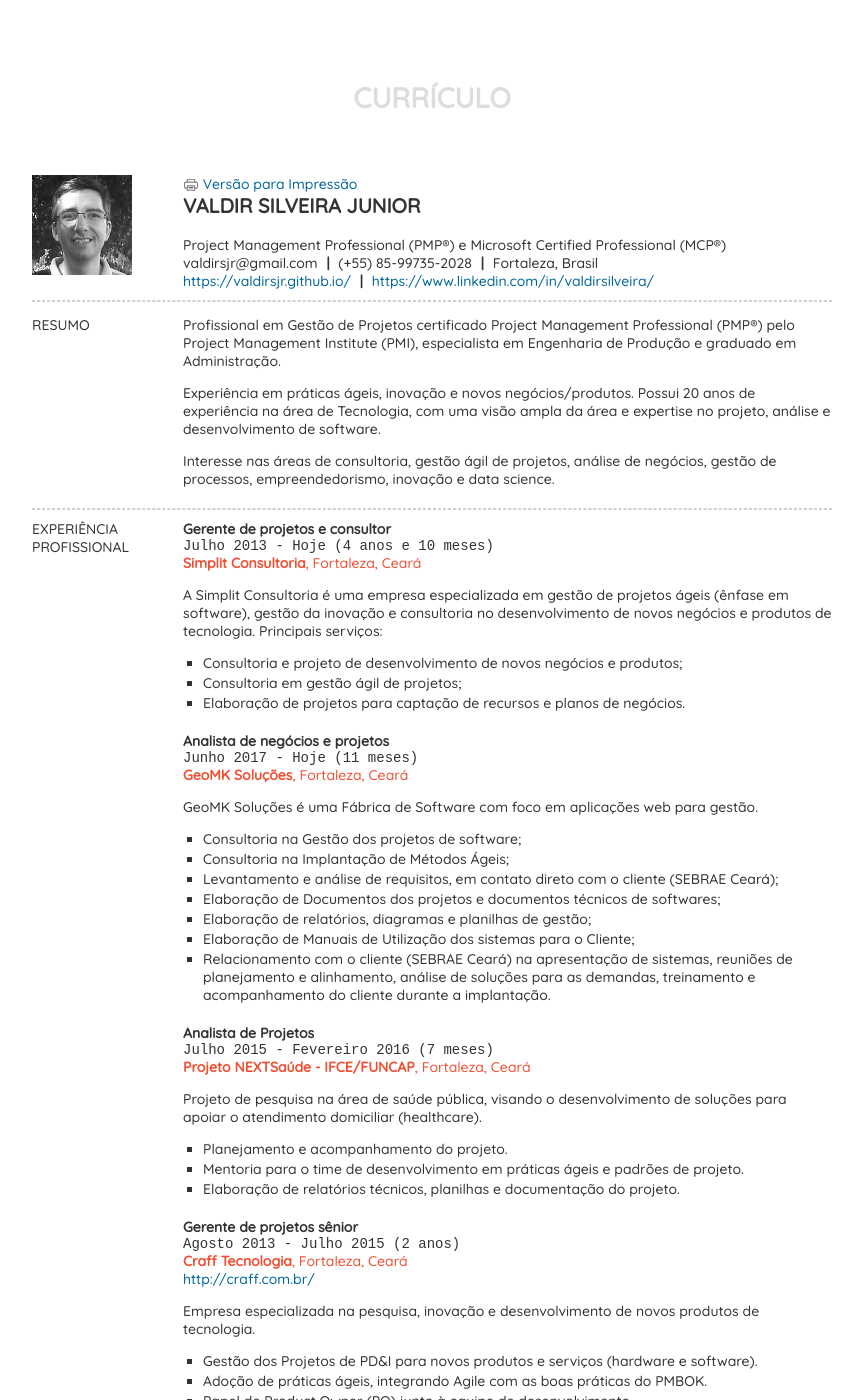
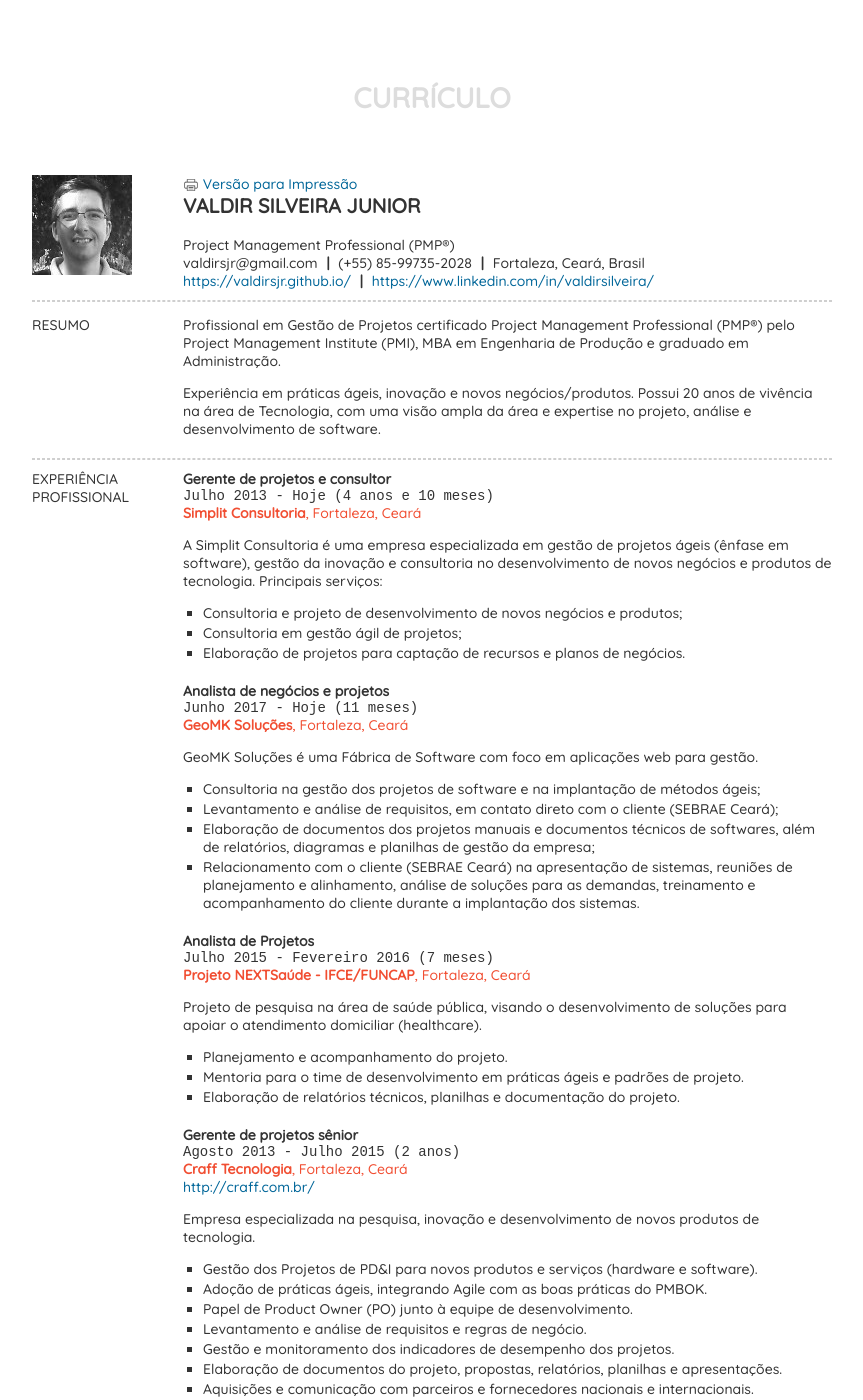
Before and after one commit to valdirsjr/valdirsjr.github.io, a Jekyll site: the page resume/index.html, which Jekyll copies as it is, in a window 1280 px wide and 1400 px high. Shown: the whole window, without its empty margins (208-1071 px from the left). Built offline with Jekyll 4.4.1, drawn with Linux system fonts in a browser that asks for light colours.

Commit message:
sincronia linkedin

```diff
--- a/resume/index.html
+++ b/resume/index.html
@@ -50,8 +50,8 @@ License  : https://github.com/heiswayi/resume/blob/gh-pages/LICENSE.md
 						<strong></strong><br />
 					</div>
 					<div class="certified">
-						Project Management Professional (PMP®) e Microsoft Certified Professional (MCP®)
-					</div><span class="email">valdirsjr@gmail.com</span> <span class="divider">|</span> <span class="phone">(+55) 85-99735-2028</span> <span class="divider">|</span> <span class="address">Fortaleza, Brasil</span>
+						Project Management Professional (PMP®)
+					</div><span class="email">valdirsjr@gmail.com</span> <span class="divider">|</span> <span class="phone">(+55) 85-99735-2028</span> <span class="divider">|</span> <span class="address">Fortaleza, Ceará, Brasil</span>
 				</div>
 				<div id="profilesBlock">
 					<span class="url"><a href="https://valdirsjr.github.io/">https://valdirsjr.github.io/</a></span> <span class="divider">|</span> <span class="url"><a href="https://www.linkedin.com/in/valdirsilveira/">https://www.linkedin.com/in/valdirsilveira/</a></span>
@@ -64,9 +64,8 @@ License  : https://github.com/heiswayi/resume/blob/gh-pages/LICENSE.md
 				<span>RESUMO</span>
 			</div>
 			<div class="sectionContent">
-				<p>Profissional em Gestão de Projetos certificado Project Management Professional (PMP®) pelo Project Management Institute (PMI), especialista em  Engenharia de Produção e graduado em Administração.</p>
-				<p>Experiência em práticas ágeis, inovação e novos negócios/produtos. Possui 20 anos de experiência na área de Tecnologia, com uma visão ampla da área e expertise no projeto, análise e desenvolvimento de software.</p>
-				<p>Interesse nas áreas de consultoria, gestão ágil de projetos, análise de negócios, gestão de processos, empreendedorismo, inovação e data science.</p>
+				<p>Profissional em Gestão de Projetos certificado Project Management Professional (PMP®) pelo Project Management Institute (PMI), MBA em Engenharia de Produção e graduado em Administração.</p>
+				<p>Experiência em práticas ágeis, inovação e novos negócios/produtos. Possui 20 anos de vivência na área de Tecnologia, com uma visão ampla da área e expertise no projeto, análise e desenvolvimento de software.</p>
 			</div>
 		</div><!-- /#summaryBlock -->
 		<div class="sectionLine"></div>
@@ -97,13 +96,10 @@ License  : https://github.com/heiswayi/resume/blob/gh-pages/LICENSE.md
 				</div>
 				<p>GeoMK Soluções é uma Fábrica de Software com foco em aplicações web para gestão. </p>
 				<ul class="highlights">
-					<li>Consultoria na Gestão dos projetos de software;</li>
-					<li>Consultoria na Implantação de Métodos Ágeis;</li>
+					<li>Consultoria na gestão dos projetos de software e na implantação de métodos ágeis;</li>
 					<li>Levantamento e análise de requisitos, em contato direto com o cliente (SEBRAE Ceará);</li>
-					<li>Elaboração de Documentos dos projetos e documentos técnicos de softwares;</li>
-					<li>Elaboração de relatórios, diagramas e planilhas de gestão;</li>
-					<li>Elaboração de Manuais de Utilização dos sistemas para o Cliente;</li>
-					<li>Relacionamento com o cliente (SEBRAE Ceará) na apresentação de sistemas, reuniões de planejamento e alinhamento, análise de soluções para as demandas, treinamento e acompanhamento do cliente durante a implantação.</li>
+					<li>Elaboração de documentos dos projetos manuais e documentos técnicos de softwares, além de relatórios, diagramas e planilhas de gestão da empresa;</li>
+					<li>Relacionamento com o cliente (SEBRAE Ceará) na apresentação de sistemas, reuniões de planejamento e alinhamento, análise de soluções para as demandas, treinamento e acompanhamento do cliente durante a implantação dos sistemas.</li>
 				</ul>
 			</div>
 			<div class="sectionContent">
```
